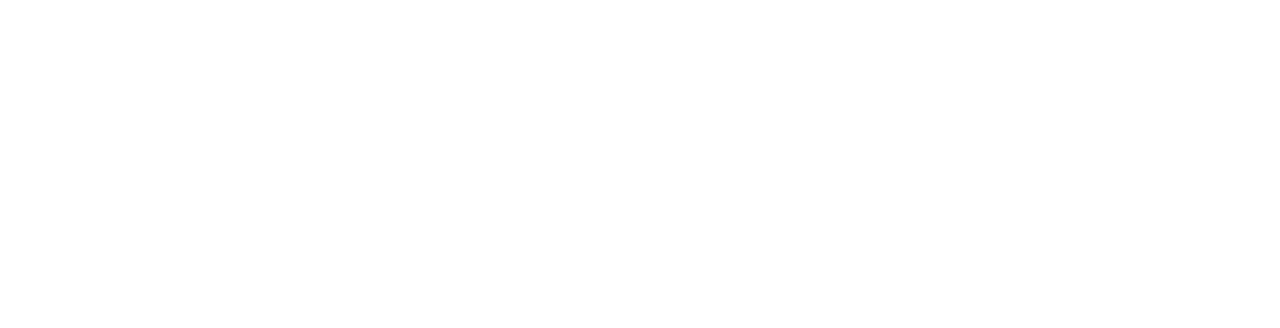
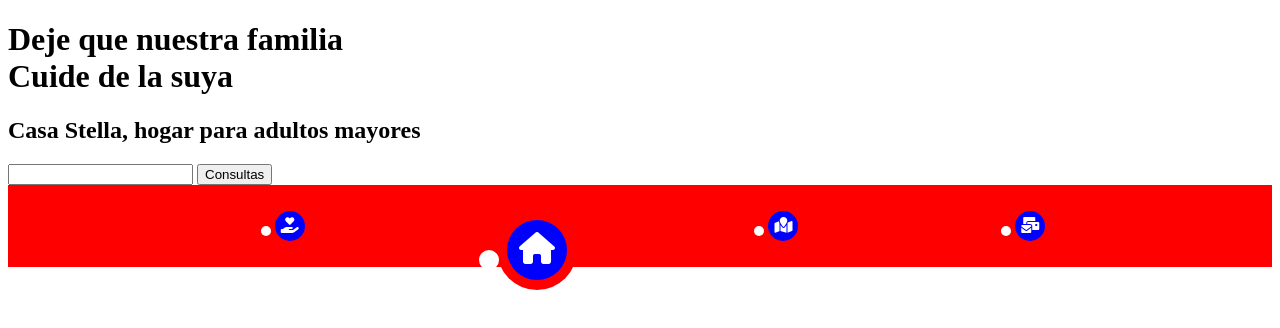
Before and after one commit to rich4444/casastellatemp, a plain HTML site: page index.html in a window 1280 px wide. Drawn offline with Linux system fonts and the light colour scheme.

Commit message:
navbar start

```diff
--- a/index.html
+++ b/index.html
@@ -5,8 +5,63 @@
     <meta http-equiv="X-UA-Compatible" content="IE=edge">
     <meta name="viewport" content="width=device-width, initial-scale=1.0">
     <title>Document</title>
+
+    <!-- FONTAWESOME -->
+    <script defer src="https://kit.fontawesome.com/e26da2372a.js" crossorigin="anonymous"></script>
+
+    <!-- NUNITO FONT -->
+    <link rel="preconnect" href="https://fonts.googleapis.com">
+    <link rel="preconnect" href="https://fonts.gstatic.com" crossorigin>
+    <link href="https://fonts.googleapis.com/css2?family=Nunito:wght@200;400;700&display=swap" rel="stylesheet">
+
+    <!-- CUSTOM CSS -->
+    <link rel="stylesheet" href="styles.css">
 </head>
 <body>
+    <header>
+        <div>
+            <h1>
+                Deje que nuestra familia<br />
+                <span class="highlight">Cuide de la suya</span>
+            </h1>
+            <h2>Casa Stella, hogar para adultos mayores</h2>
+            <form action="">
+                <input type="email">
+                <input type="submit" value="Consultas">
+            </form>
+        </div>
+    </header>
+
+    <nav>
+        <ul>
+            <li>
+                <a href="">
+                    <i class="fas fa-hand-holding-heart    "></i>
+                    <p>Sobre nosotros</p>
+                </a>
+            </li>
+            <li>
+                <a href="" class="selected">
+                    <i class="fa fa-home" aria-hidden="true"></i>
+                    <p>Instalaciones</p>
+                </a>
+            </li>
+            <li>
+                <a href="">
+                    <i class="fas fa-map-marked    "></i>
+                    <p>Ubicación</p>
+                </a>
+            </li>
+            <li>
+                <a href="">
+                    <i class="fas fa-mail-bulk    "></i>
+                    <p>Contacto</p>
+                </a>
+            </li>
+        </ul>
+    </nav>
+
+
 
 </body>
 </html>
--- /dev/null
+++ b/styles.css
@@ -0,0 +1,57 @@
+*, *::after, *::before:not(i){
+    margin: 0;
+    padding: 0;
+    box-sizing: border-box;
+    font-family: "Nunito", sans-serif;
+}
+
+a{
+    color: inherit;
+    text-decoration: none;
+}
+
+nav{
+    background-color: red;
+    padding: 10px;
+}
+
+nav>ul{
+    display: flex;
+    justify-content: space-evenly;
+    list-style: none;
+}
+
+nav>ul>li>a{
+    color: white;
+    display: table-cell;
+    vertical-align: middle;
+    text-align: center;
+    text-decoration: none;
+    width: 30px;
+    height: 30px;
+    transform: scale(1) translateY(0);
+    background-color: blue;
+    border-radius: 50%;
+    box-shadow: 0 0 0 1px red;
+    transition: transform 0.3s ease-in;
+}
+
+nav>ul>li>a.selected{
+    transform: scale(2) translateY(40%);
+    box-shadow: 0 0 0 5px red;
+}
+nav>ul>li>a::before{
+    content: "";
+    width: 10px;
+    height: 10px;
+    border-radius: 50%;
+    background-color: white;
+    position: absolute;
+    top:50%;
+    left: 0;
+    transform: translate(-140%, 0);
+}
+
+nav>ul>li>a>p{
+    display: none;
+}
```
